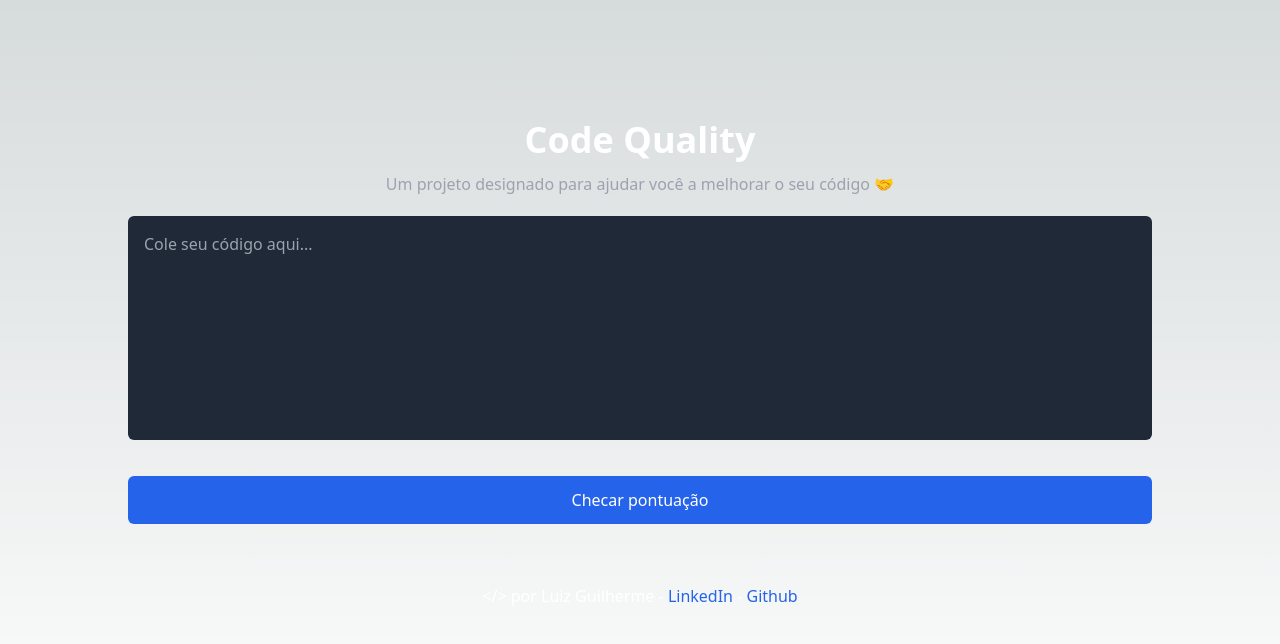
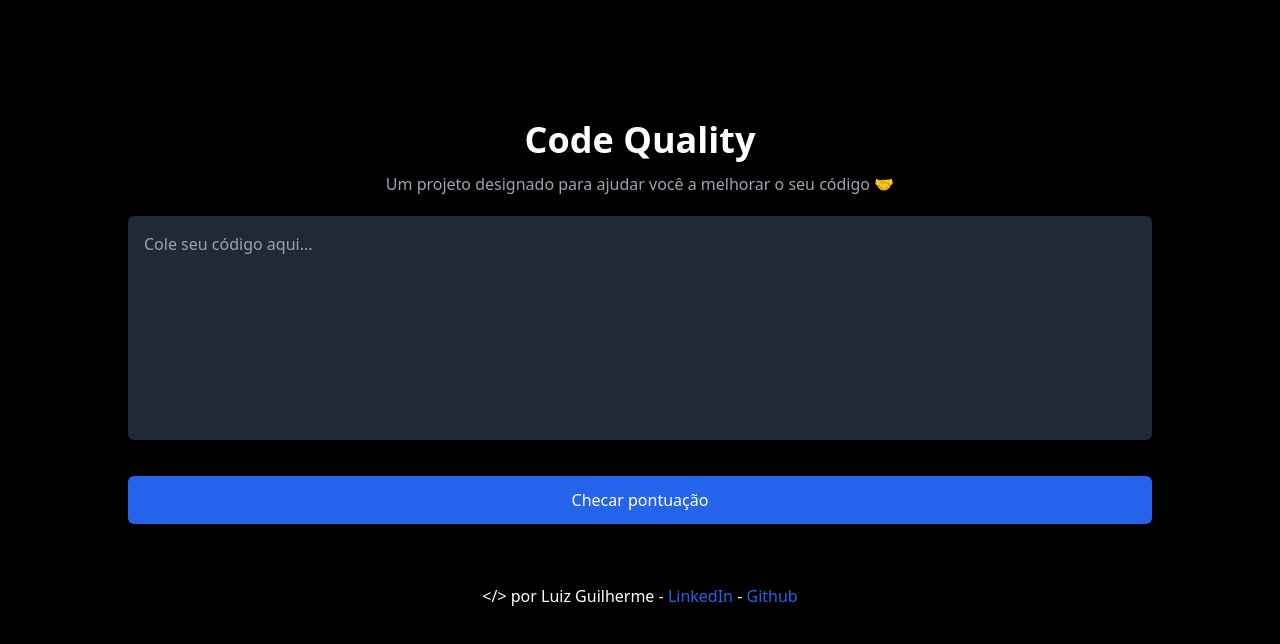
Before and after one commit to lvxzxn/codequality, a Next.js app: page / in a window 1280 px wide. Shown: the top 644 px of the page. Built offline with nearby package versions, Linux system fonts and the light colour scheme.

Commit message:
Update index.tsx

```diff
--- a/src/pages/index.tsx
+++ b/src/pages/index.tsx
@@ -15,7 +15,7 @@ export default function Home() {
         />
         <meta name="viewport" content="width=device-width, initial-scale=1" />
       </Head>
-      <main className="flex flex-col items-center justify-center min-h-screen py-6 px-4 sm:px-6 lg:px-8 ">
+      <main className="flex flex-col items-center justify-center min-h-screen py-6 px-4 sm:px-6 lg:px-8 bg-black">
         <h1 className="text-3xl sm:text-4xl font-bold text-white text-center">
           Code Quality
         </h1>
```
